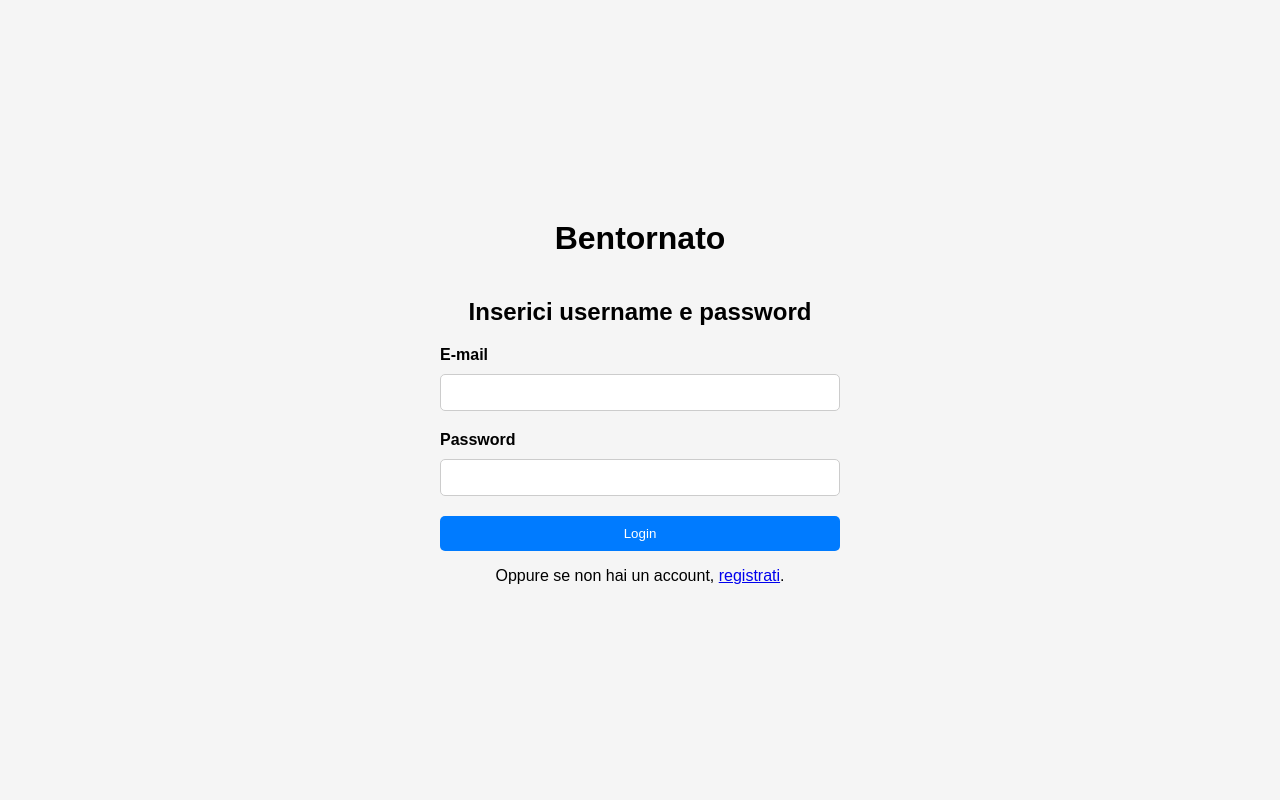
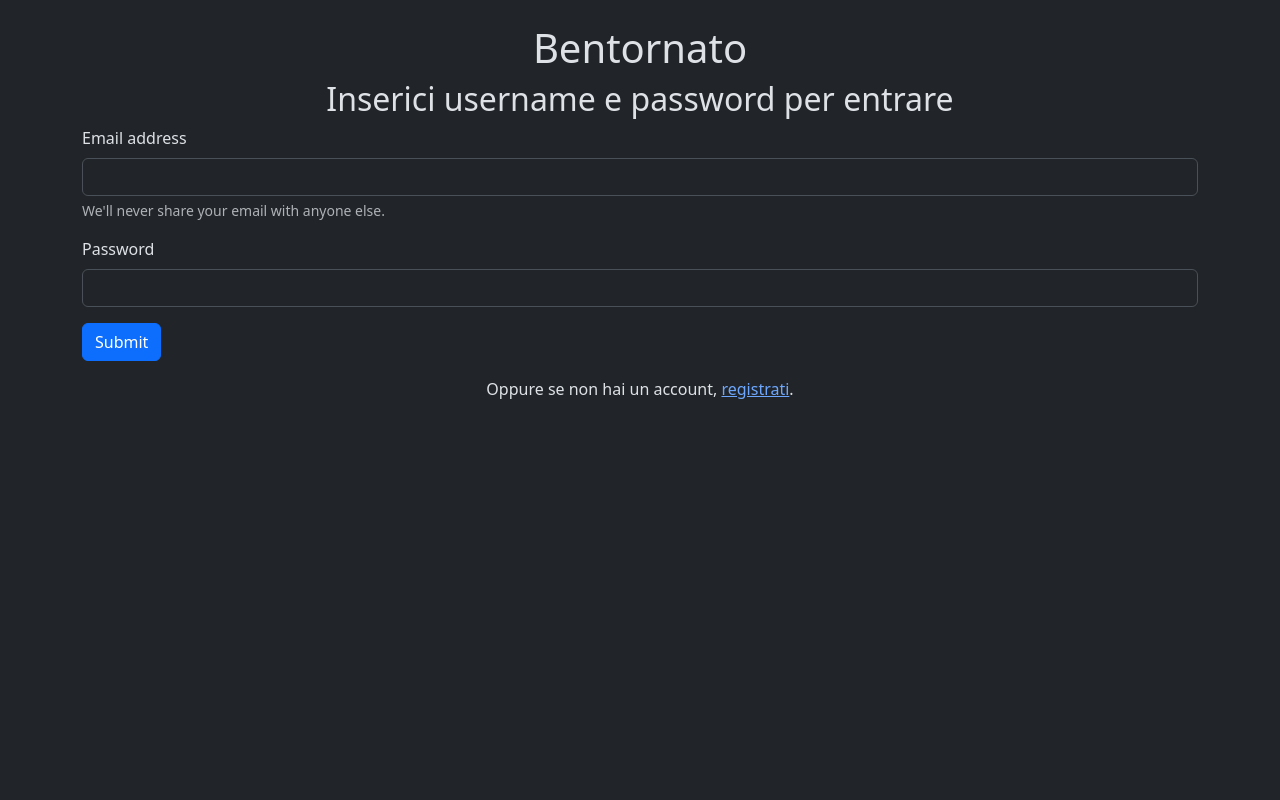
Before and after one commit to lucianobalzano007/login_admin_site, a Flask app: page /login in a window 1280 px wide. Run offline with Flask 3, Linux system fonts and the light colour scheme.

Commit message:
Refactor login.html to enhance layout and styling with Bootstrap

```diff
--- a/templates/login.html
+++ b/templates/login.html
@@ -4,22 +4,31 @@
         <meta charset="UTF-8">
         <meta name="viewport" content="width=device-width, initial-scale=1.0">
         <title>Form di Login</title>
-        <link rel="stylesheet" href="{{ url_for('static', filename='style.css') }}">
+        <!-- <link rel="stylesheet" href="{{ url_for('static', filename='style.css') }}"> -->
+        <link href="https://cdn.jsdelivr.net/npm/bootstrap@5.3.8/dist/css/bootstrap.min.css" rel="stylesheet" integrity="sha384-sRIl4kxILFvY47J16cr9ZwB07vP4J8+LH7qKQnuqkuIAvNWLzeN8tE5YBujZqJLB" crossorigin="anonymous">
     </head>
-    <body>
-        <div class="container">
-            <h1>Bentornato</h1>
-            <h2>Inserici username e password</h2>
+    <body data-bs-theme="dark">
+        <div class="container-md bd-gutter my-md-4">
+            <div class="container-s text-center">
+                <h1>Bentornato</h1>
+                <h2>Inserici username e password per entrare</h2>
+            </div>
             <form method="POST" action="/login">
-                <label for="email">E-mail</label>
-                <input type="email" id="email" name="email" required>
-                <label for="password">Password</label>
-                <input type="password" id="password" name="password" required autocomplete="current-password">
-                <button type="submit">Login</button>
+                <div class="mb-3">
+                    <label for="email" class="form-label">Email address</label>
+                    <input type="email" class="form-control" id="email" name="email" aria-describedby="emailHelp">
+                    <div id="emailHelp" class="form-text">We'll never share your email with anyone else.</div>
+                </div>
+                <div class="mb-3">
+                    <label for="password" class="form-label">Password</label>
+                    <input type="password" class="form-control" id="password" name="password">
+                </div>
+                <button type="submit" class="btn btn-primary">Submit</button>
             </form>
-            <div class="registration-link">
+            <div class="container-s text-center mt-3">
                 <p>Oppure se non hai un account, <a href="/register">registrati</a>.</p>
             </div>
         </div>
+        <script src="https://cdn.jsdelivr.net/npm/bootstrap@5.3.8/dist/js/bootstrap.bundle.min.js" integrity="sha384-FKyoEForCGlyvwx9Hj09JcYn3nv7wiPVlz7YYwJrWVcXK/BmnVDxM+D2scQbITxI" crossorigin="anonymous"></script>
     </body>
 </html>
```
